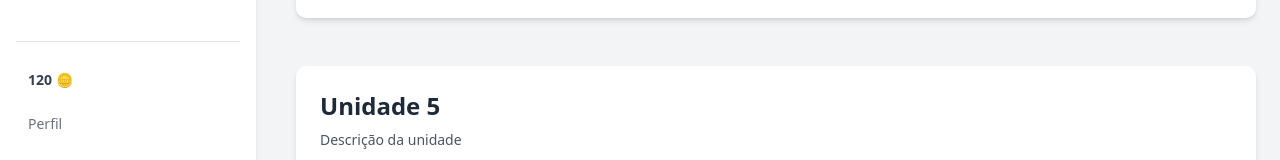
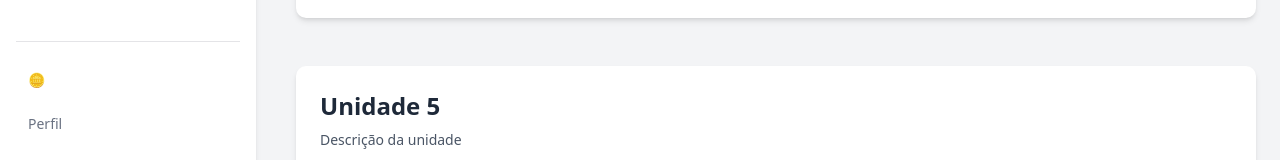
Before and after one commit to TiGomes0802/SafeNet, a Vue app in the folder vue-SafeNet/: page / in a window 1280 px wide. Shown: the part 606-766 px from the top of the page. Built offline with nearby package versions, Linux system fonts and the light colour scheme.

Commit message:
Coins a funcionar

```diff
--- a/vue-SafeNet/src/components/Sidebar.vue
+++ b/vue-SafeNet/src/components/Sidebar.vue
@@ -1,10 +1,12 @@
 <script setup>
 import { ref, onMounted, onUnmounted } from 'vue'
 import { useAuthStore } from '@/stores/auth'
+import { useCoinsStore } from '@/stores/coins'
 
 const storeAuth = useAuthStore()
 const isOpen = ref(false)
 const windowWidth = ref(window.innerWidth)
+const storeCoins = useCoinsStore();
 
 const updateWidth = () => {
     windowWidth.value = window.innerWidth
@@ -97,7 +99,7 @@ const handleLinkClick = () => {
             </div>
 
             <div class="border-t pt-7 space-y-6">
-                <div class="block text-sm text-gray-700 font-semibold px-3">120 🪙</div>
+                <div class="block text-sm text-gray-700 font-semibold px-3">{{ storeCoins.gameCoins }} 🪙</div>
                 <router-link to="#" class="block text-sm text-gray-500 hover:underline px-3"
                     @click="handleLinkClick">Perfil</router-link>
                 <router-link to="#" class="block text-sm text-gray-500 hover:underline px-3"
--- a/vue-SafeNet/src/stores/auth.js
+++ b/vue-SafeNet/src/stores/auth.js
@@ -3,10 +3,12 @@ import {defineStore} from 'pinia'
 import axios from 'axios'
 import { useErrorStore } from "@/stores/error";
 import { useRouter } from 'vue-router'
+import { useCoinsStore } from "@/stores/coins";
 
 export const useAuthStore = defineStore('auth', () => {
     const router = useRouter()
     const storeError = useErrorStore();
+    const storeCoins = useCoinsStore();
 
     //const { toast } = Toaster()
 
@@ -71,7 +73,7 @@ export const useAuthStore = defineStore('auth', () => {
             user.value = responseUser.data.data;
             console.log(user.value);
             repeatRefreshToken();
-            //store coins
+            storeCoins.getCoins();
             router.push({name: "home"});
             return user.value;
         } catch (e) {
@@ -156,7 +158,7 @@ export const useAuthStore = defineStore('auth', () => {
           token.value = storedToken;
           axios.defaults.headers.common.Authorization = "Bearer " + token.value;
           const responseUser = await axios.get("users/me");
-          //storeCoins.getCoins();
+          storeCoins.getCoins();
           user.value = responseUser.data.data;
           repeatRefreshToken();
           return true;
--- /dev/null
+++ b/vue-SafeNet/src/stores/coins.js
@@ -0,0 +1,22 @@
+import { defineStore } from 'pinia'
+import axios from 'axios'
+import { ref } from 'vue'
+
+export const useCoinsStore = defineStore('coins', () => {
+
+  const gameCoins = ref();
+
+  const getCoins = async () => {
+    try {
+      const response = await axios.get('users/me/coins');
+      gameCoins.value = response.data.coins;
+    } catch (error) {
+      console.error('Error in Getting Coins:', error);
+    }
+  };
+
+  return {
+    gameCoins,
+    getCoins
+  }
+});
```
Also changed, not shown: 2 other files (tests, documents, lock files or other folders).
